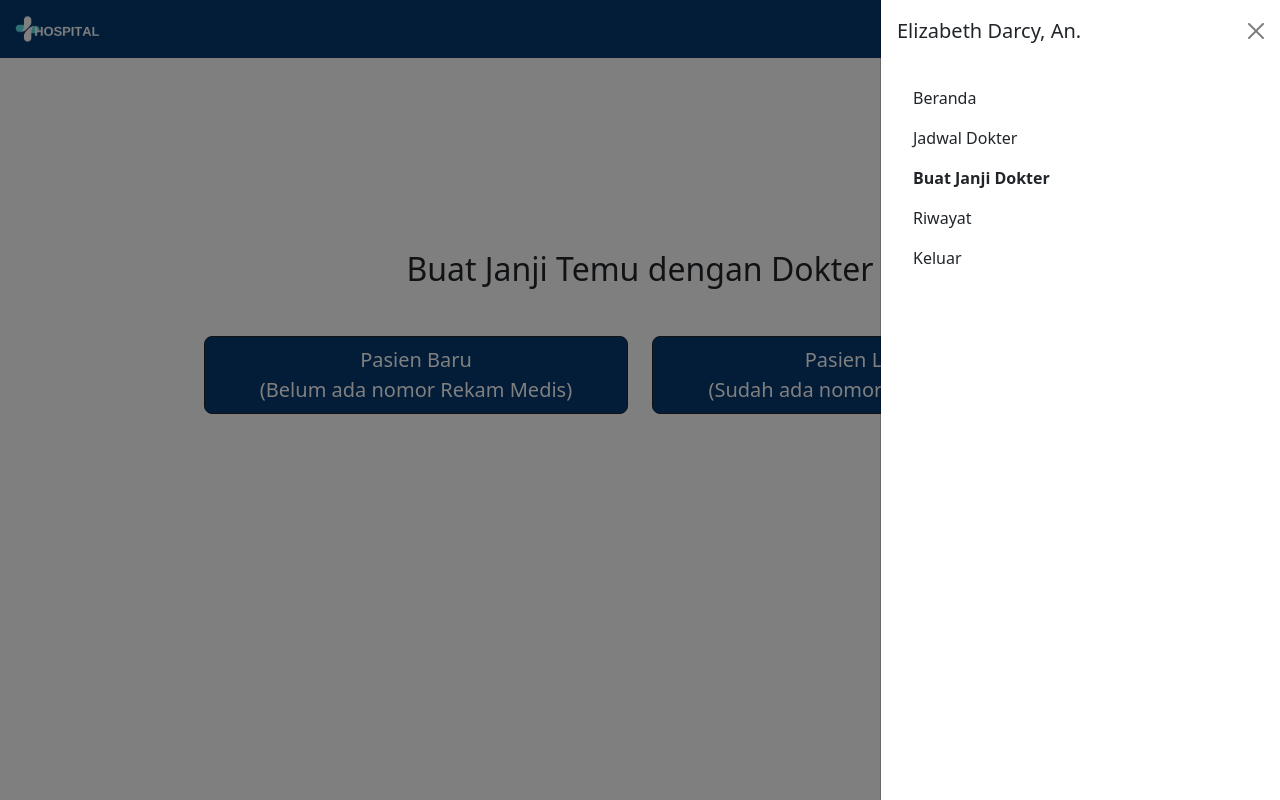
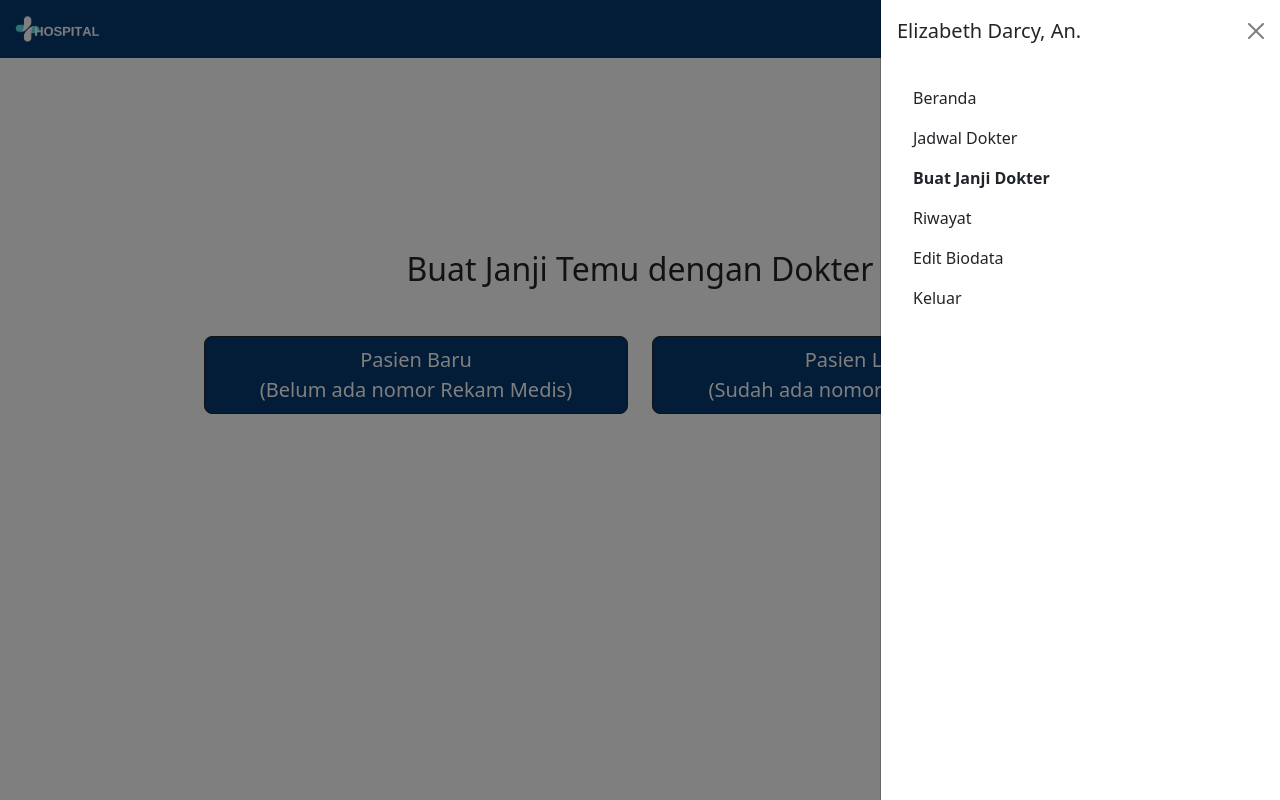
Before and after one commit to tsaniamagistra/Proyek-Praktikum-Web, a PHP site: page /beranda_janji.php in a window 1280 px wide, after a click that opens the changed part. Run offline with PHP 8.4, Linux system fonts and the light colour scheme; the visitor is signed in with stand-in values (Sample User, id 1); data comes from the database, SQL or seed files in the repository.

Commit message:
menambah menu edit di navbar

```diff
--- a/beranda_janji.php
+++ b/beranda_janji.php
@@ -64,6 +64,7 @@
 				<a href="beranda_janji.php" class="list-group-item list-group-item-action" style="font-weight:bold;">Buat Janji Dokter</a>
 				<a href="riwayat.php" class="list-group-item list-group-item-action">Riwayat</a>
 				<?php if(!empty($_SESSION['no_rm'])){?>
+					<a href="edit_biodata.php" class="list-group-item list-group-item-action">Edit Biodata</a>
 					<a href="logout.php" class="list-group-item list-group-item-action"><?="Keluar";
 					?></a>
 				<?php }?>
```
